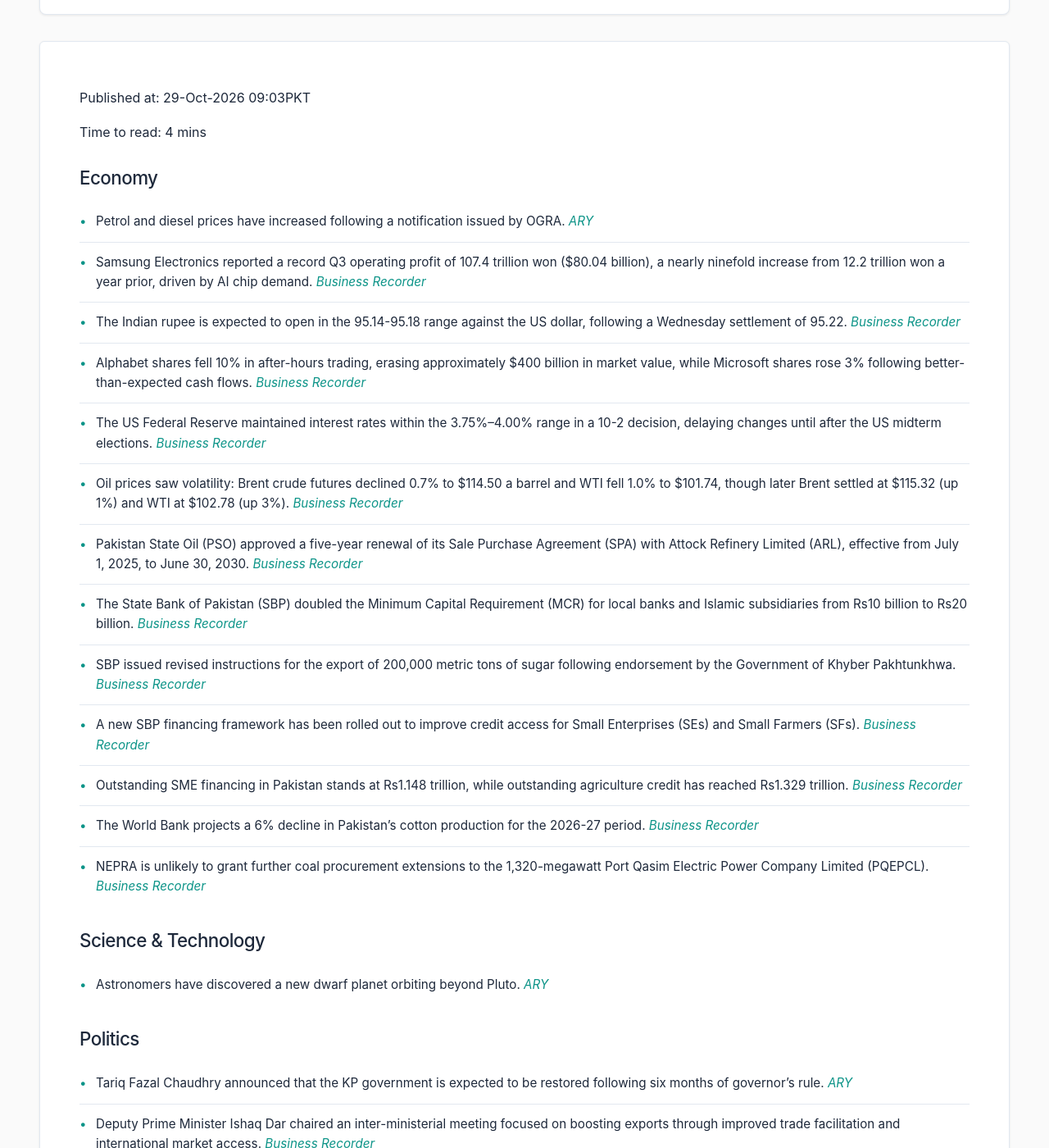
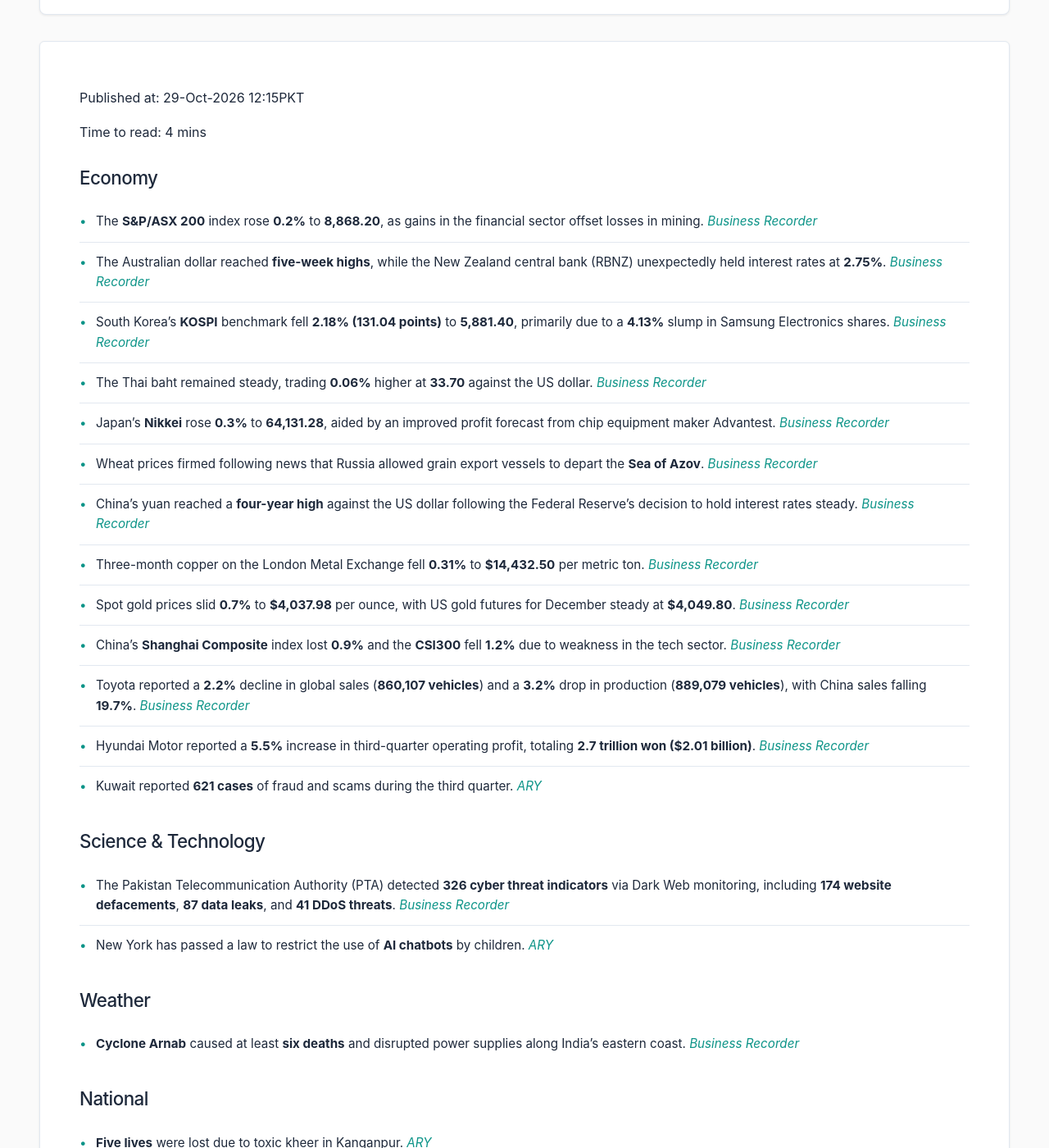
Before and after one commit to zsubzwary/news, a Jekyll site: the page built from en/index.md, in a window 1280 px wide and 1400 px high, scrolled down 209 px. Shown: the whole window at 82% size. Built offline with Jekyll 4.4.1, drawn with Linux system fonts in a browser that asks for light colours; some web fonts are replaced; comment, search, counter and statistics services are not loaded; some of the changed text lies outside the part shown.

Commit message:
DateTime; 2026-10-29T07:15:08.309Z

```diff
--- a/en/index.md
+++ b/en/index.md
@@ -4,45 +4,48 @@ title: Pakistan News Briefing
 lang: en
 ---
 
-Published at: 29-Oct-2026 09:03PKT
+Published at: 29-Oct-2026 12:15PKT
 
 Time to read: 4 mins
 
 ### Economy
-- Petrol and diesel prices have increased following a notification issued by OGRA. *[ARY](https://arynews.tv/petrol-diesel-prices-increased-as-ogra-issues-notification)*
-- Samsung Electronics reported a record Q3 operating profit of 107.4 trillion won ($80.04 billion), a nearly ninefold increase from 12.2 trillion won a year prior, driven by AI chip demand. *[Business Recorder](https://www.brecorder.com/news/40446462/samsung-posts-record-profit-in-q3-on-ai-chip-boom)*
-- The Indian rupee is expected to open in the 95.14-95.18 range against the US dollar, following a Wednesday settlement of 95.22. *[Business Recorder](https://www.brecorder.com/news/40446461/indian-rupee-eyes-mild-relief-with-asian-peers-buoyed-by-modestly-dovish-fed)*
-- Alphabet shares fell 10% in after-hours trading, erasing approximately $400 billion in market value, while Microsoft shares rose 3% following better-than-expected cash flows. *[Business Recorder](https://www.brecorder.com/news/40446458/asian-shares-fall-as-alphabet-earnings-miss-drags-wall-st-futures-lower)*
-- The US Federal Reserve maintained interest rates within the 3.75%–4.00% range in a 10-2 decision, delaying changes until after the US midterm elections. *[Business Recorder](https://www.brecorder.com/news/40446433/fed-leaves-rates-unchanged)*
-- Oil prices saw volatility: Brent crude futures declined 0.7% to $114.50 a barrel and WTI fell 1.0% to $101.74, though later Brent settled at $115.32 (up 1%) and WTI at $102.78 (up 3%). *[Business Recorder](https://www.brecorder.com/news/40446456/oil-prices-fall-as-peace-hopes-offset-fears-of-growing-middle-east-conflict)*
-- Pakistan State Oil (PSO) approved a five-year renewal of its Sale Purchase Agreement (SPA) with Attock Refinery Limited (ARL), effective from July 1, 2025, to June 30, 2030. *[Business Recorder](https://www.brecorder.com/news/40446430/pso-board-approves-renewal-of-spa-with-arl-for-5-years)*
-- The State Bank of Pakistan (SBP) doubled the Minimum Capital Requirement (MCR) for local banks and Islamic subsidiaries from Rs10 billion to Rs20 billion. *[Business Recorder](https://www.brecorder.com/news/40446432/sbp-doubles-mcr-for-banks)*
-- SBP issued revised instructions for the export of 200,000 metric tons of sugar following endorsement by the Government of Khyber Pakhtunkhwa. *[Business Recorder](https://www.brecorder.com/news/40446435/sbp-revises-instructions-on-sugar-export)*
-- A new SBP financing framework has been rolled out to improve credit access for Small Enterprises (SEs) and Small Farmers (SFs). *[Business Recorder](https://www.brecorder.com/news/40446436/sbp-rolls-out-financing-framework-for-ses-and-sfs)*
-- Outstanding SME financing in Pakistan stands at Rs1.148 trillion, while outstanding agriculture credit has reached Rs1.329 trillion. *[Business Recorder](https://www.brecorder.com/news/40446437/sme-agri-financing-aurangzeb-urges-faster-loan-disbursements)*
-- The World Bank projects a 6% decline in Pakistan's cotton production for the 2026-27 period. *[Business Recorder](https://www.brecorder.com/news/40446438/world-bank-projects-6pc-fall-in-cotton-output)*
-- NEPRA is unlikely to grant further coal procurement extensions to the 1,320-megawatt Port Qasim Electric Power Company Limited (PQEPCL). *[Business Recorder](https://www.brecorder.com/news/40446431/coal-procurement-nepra-unlikely-to-grant-another-extension-to-pqepcl)*
+- The **S&P/ASX 200** index rose **0.2%** to **8,868.20**, as gains in the financial sector offset losses in mining. *[Business Recorder](https://www.brecorder.com/news/40446483/australian-shares-edge-higher-as-banks-overshadow-mining-losses)*
+- The Australian dollar reached **five-week highs**, while the New Zealand central bank (RBNZ) unexpectedly held interest rates at **2.75%**. *[Business Recorder](https://www.brecorder.com/news/40446482/australian-dollar-wins-hawks-over-as-kiwi-rues-rbnz-hold)*
+- South Korea's **KOSPI** benchmark fell **2.18% (131.04 points)** to **5,881.40**, primarily due to a **4.13%** slump in Samsung Electronics shares. *[Business Recorder](https://www.brecorder.com/news/40446481/south-korean-shares-fall-sharply-after-samsung-electronics-earnings)*
+- The Thai baht remained steady, trading **0.06%** higher at **33.70** against the US dollar. *[Business Recorder](https://www.brecorder.com/news/40446480/thai-bahtus-dollar-steady-on-thursday)*
+- Japan's **Nikkei** rose **0.3%** to **64,131.28**, aided by an improved profit forecast from chip equipment maker Advantest. *[Business Recorder](https://www.brecorder.com/news/40446478/japans-nikkei-rises-on-advantest-profit-outlook-but-samsung-weighs)*
+- Wheat prices firmed following news that Russia allowed grain export vessels to depart the **Sea of Azov**. *[Business Recorder](https://www.brecorder.com/news/40446477/wheat-inches-up-from-near-four-month-low-black-sea-exports-in-focus)*
+- China's yuan reached a **four-year high** against the US dollar following the Federal Reserve's decision to hold interest rates steady. *[Business Recorder](https://www.brecorder.com/news/40446476/chinas-yuan-hits-4-year-high-versus-dollar-after-fed-decision)*
+- Three-month copper on the London Metal Exchange fell **0.31%** to **$14,432.50** per metric ton. *[Business Recorder](https://www.brecorder.com/news/40446474/copper-eases-but-holds-near-two-week-highs-as-tight-china-supply-offers-support)*
+- Spot gold prices slid **0.7%** to **$4,037.98** per ounce, with US gold futures for December steady at **$4,049.80**. *[Business Recorder](https://www.brecorder.com/news/40446473/gold-slips-as-markets-assess-fed-signals-await-us-inflation-data)*
+- China's **Shanghai Composite** index lost **0.9%** and the **CSI300** fell **1.2%** due to weakness in the tech sector. *[Business Recorder](https://www.brecorder.com/news/40446472/china-stocks-slip-as-tech-weakness-overshadows-fed-rate-decision)*
+- Toyota reported a **2.2%** decline in global sales (**860,107 vehicles**) and a **3.2%** drop in production (**889,079 vehicles**), with China sales falling **19.7%**. *[Business Recorder](https://www.brecorder.com/news/40446471/toyota-september-sales-production-slide-for-a-third-straight-month)*
+- Hyundai Motor reported a **5.5%** increase in third-quarter operating profit, totaling **2.7 trillion won ($2.01 billion)**. *[Business Recorder](https://www.brecorder.com/news/40446468/hyundai-motor-reports-55-rise-in-q3-operating-profit-beats-forecasts)*
+- Kuwait reported **621 cases** of fraud and scams during the third quarter. *[ARY](https://arynews.tv/kuwait-reports-621-fraud-and-scam-cases-in-third-quarter)*
 
 ### Science & Technology
-- Astronomers have discovered a new dwarf planet orbiting beyond Pluto. *[ARY](https://arynews.tv/new-dwarf-planet-discovered-orbiting-beyond-pluto)*
+- The Pakistan Telecommunication Authority (PTA) detected **326 cyber threat indicators** via Dark Web monitoring, including **174 website defacements**, **87 data leaks**, and **41 DDoS threats**. *[Business Recorder](https://www.brecorder.com/news/40446488/pta-detects-326-cyber-threats-on-dark-web-website-defacement-tops-list)*
+- New York has passed a law to restrict the use of **AI chatbots** by children. *[ARY](https://arynews.tv/new-york-passes-law-restricting-childrens-use-of-ai-chatbots)*
 
-### Politics
-- Tariq Fazal Chaudhry announced that the KP government is expected to be restored following six months of governor's rule. *[ARY](https://arynews.tv/kp-government-to-be-restored-after-six-months-of-governors-rule-tariq-fazal-chaudhry)*
-- Deputy Prime Minister Ishaq Dar chaired an inter-ministerial meeting focused on boosting exports through improved trade facilitation and international market access. *[Business Recorder](https://www.brecorder.com/news/40446439/dar-reaffirms-commitment-to-boost-exports)*
-- Ishaq Dar held discussions with Oman's Foreign Minister, Sayyid Badr bin Hamad bin Hamood Al Busaidi, regarding cooperation in trade, investment, and energy. *[Business Recorder](https://www.brecorder.com/news/40446440/dar-omani-fm-discuss-trade-energy)*
-- Ahsan Iqbal highlighted the Bano Shaheen platform as a tool for youth to transition from identifying problems to implementing solutions. *[ARY](https://arynews.tv/bano-shaheen-provides-a-platform-for-youth-to-move-from-identifying-problems-to-finding-solutions-ahsan-iqbal)*
+### Weather
+- **Cyclone Arnab** caused at least **six deaths** and disrupted power supplies along India's eastern coast. *[Business Recorder](https://www.brecorder.com/news/40446484/six-killed-in-cyclone-off-indias-eastern-coast)*
 
 ### National
-- Eight people were killed and five others injured after an ambulance caught fire in Tharparkar. *[ARY](https://arynews.tv/eight-killed-five-injured-as-ambulance-catches-fire-in-tharparkar)*
-- The Punjab government has invited applications for the issuance of agricultural medicine shop licences. *[ARY](https://arynews.tv/punjab-invites-applications-for-agricultural-medicine-shop-licences)*
-- Noreen Niazi, sister of the PTI founder, has been shifted to Punjab Cardiology for treatment. *[ARY](https://arynews.tv/pti-founders-sister-noreen-niazi-shifted-to-punjab-cardiology)*
+- **Five lives** were lost due to toxic kheer in Kanganpur. *[ARY](https://arynews.tv/toxic-kheer-claims-five-lives-in-kanganpur)*
+- **Eight people** were killed and **five injured** when an ambulance caught fire in Tharparkar. *[ARY](https://arynews.tv/eight-killed-five-injured-as-ambulance-catches-fire-in-tharparkar)*
+- Public mockery has been directed at local authorities due to the installation of poles in the middle of a road in Hyderabad. *[ARY](https://arynews.tv/poles-in-middle-of-hyderabad-road-trigger-public-mockery)*
 
 ### International
-- Kuwait reported 621 cases of fraud and scams during the third quarter. *[ARY](https://arynews.tv/kuwait-reports-621-fraud-and-scam-cases-in-third-quarter)*
-- Qatar has presented Iran with a new draft deal intended to end the ongoing war. *[ARY](https://arynews.tv/qatar-presents-iran-with-new-draft-deal-to-end-the-war)*
-- Haiti’s electoral council has postponed its first presidential election in ten years to July 18, 2027. *[Business Recorder](https://www.brecorder.com/news/40446460/haiti-postpones-first-presidential-election-in-a-decade-to-july-2027)*
-- Iran has warned of "devastating" economic consequences should any Israeli-led attacks occur. *[Business Recorder](https://www.brecorder.com/news/40446428/iran-warns-of-devastating-economic-fallout-from-any-israeli-attack)*
+- North Korea fired approximately **10 to 12 short-range ballistic missiles** toward the sea off its east coast. *[ARY](https://arynews.tv/north-korea-fires-dozen-ballistic-missiles-into-east-sea) / [Business Recorder](https://www.brecorder.com/news/40446470/north-korea-fires-around-10-ballistic-missiles-toward-sea-off-east-coast-south-korea-says)*
+- An Israeli strike on Gaza resulted in the martyrdom of **five people**. *[ARY](https://arynews.tv/five-people-martyred-in-israeli-strike-on-gaza)*
+- A US judge rejected attempts by the Trump administration to interfere in the California midterm vote. *[ARY](https://arynews.tv/us-judge-rejects-trump-admin-interference-california-midterm-vote)*
+- Iran is in discussions with mediators to reach a plan to end the war and reopen the Strait of Hormuz. *[ARY](https://arynews.tv/iran-says-discussing-plan-with-mediators-to-end-war-reopen-hormuz)*
+- Russian missile strikes on Ukraine’s Kharkiv city killed **two people** and injured **four**. *[Business Recorder](https://www.brecorder.com/news/40446475/ukraine-sends-drones-towards-moscow-russia-strikes-kharkiv-officials-say)*
 
 ### Sports
-- Australian cricketer Steve Smith has been cleared of a serious neck injury (cervical facet joint) and is expected to play in the first Test against New Zealand in Perth this December. *[Business Recorder](https://www.brecorder.com/news/40446463/australias-smith-cleared-of-serious-neck-injury-set-to-play-in-first-nz-test)*
-- Basketball star Caitlin Clark's recent activities away from the sport have garnered fan attention. *[ARY](https://arynews.tv/caitlin-clarks-latest-move-away-from-basketball-impresses-fans)*
+- The Milwaukee Brewers won their first World Series title by defeating the Tampa Bay Rays **4-1**. *[Business Recorder](https://www.brecorder.com/news/40446486/milwaukee-brews-its-first-world-series-title-with-triumph-over-rays)*
+- Major League Soccer (MLS) announced its 2027 'Sprint Season,' with Inter Miami scheduled to play Cincinnati on **February 19**. *[Business Recorder](https://www.brecorder.com/news/40446487/mls-announces-key-2027-sprint-season-matches-ahead-of-calendar-shift)*
+- Basketball star Caitlin Clark's recent move away from the sport has garnered fan attention. *[ARY](https://arynews.tv/caitlin-clarks-latest-move-away-from-basketball-impresses-fans)*
+
+### Other
+- Hello Kitty maker Sanrio cancelled its collaboration with the Japanese TV spy show *VIVANT* following a backlash in China. *[Business Recorder](https://www.brecorder.com/news/40446469/hello-kitty-maker-sanrio-cuts-ties-with-tv-spy-show-after-china-backlash)*
```
